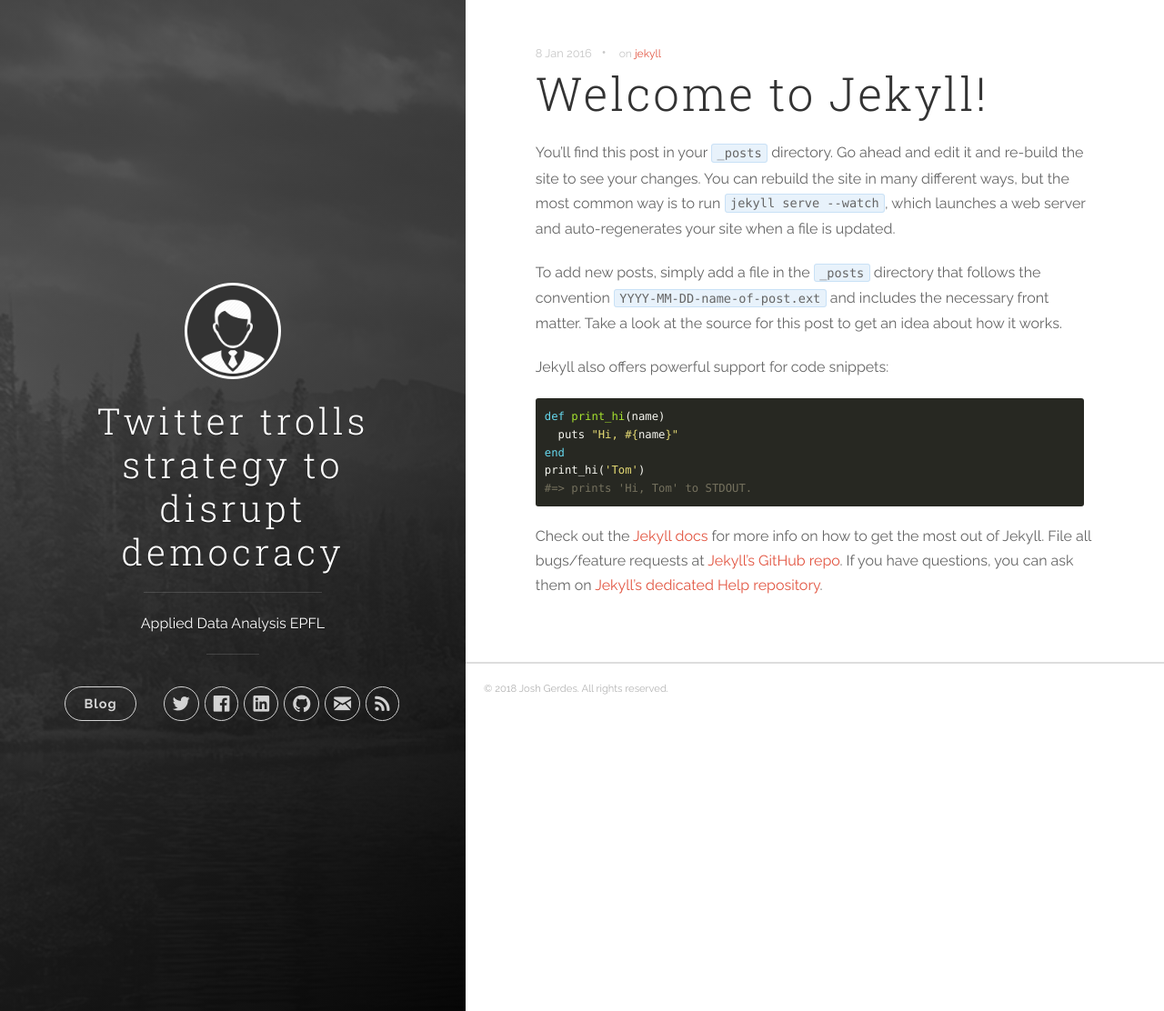
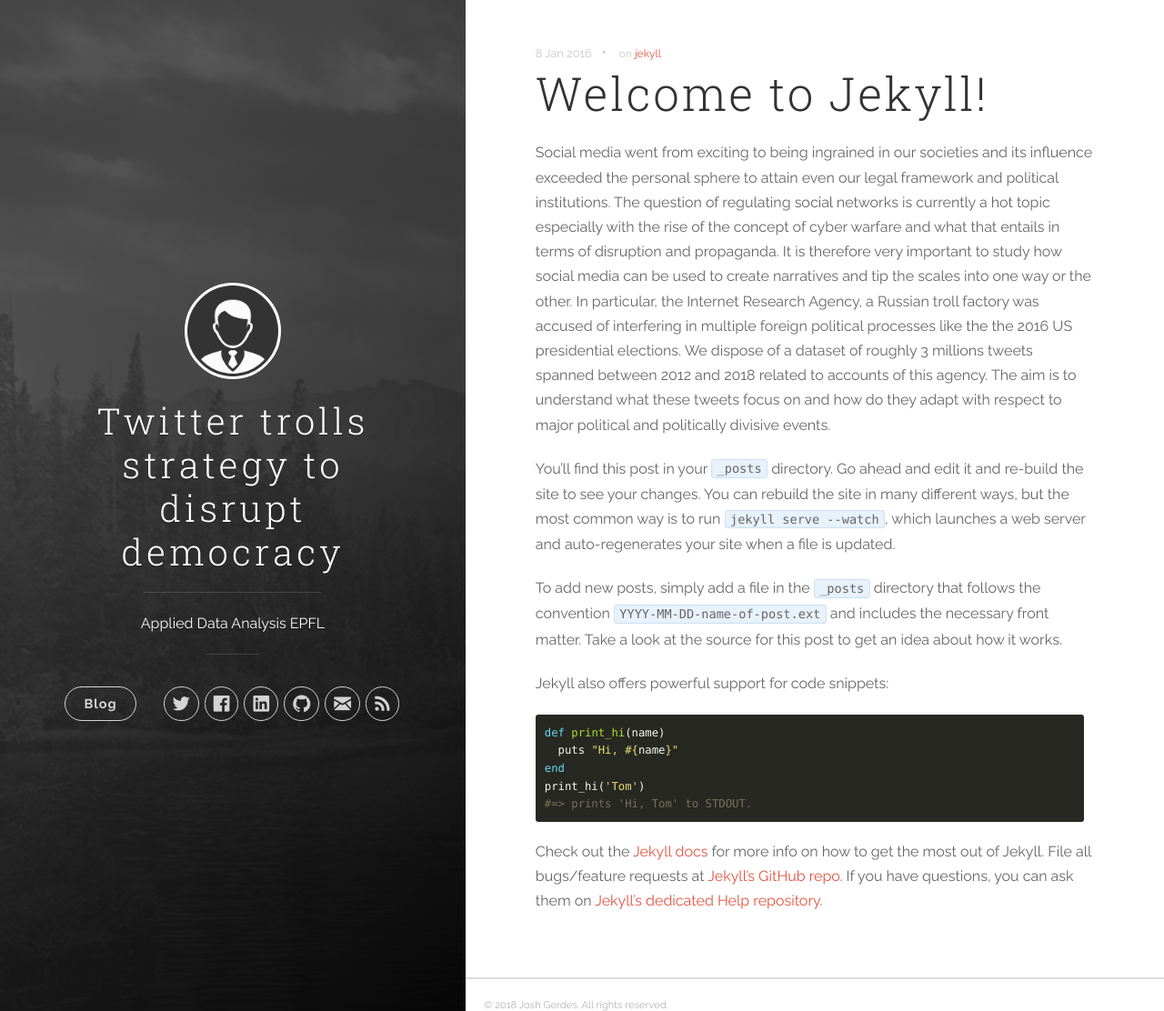
Before and after one commit to ADA-ASJL/ADA-ASJL.github.io, a Jekyll site: the page built from _posts/2016-01-08-welcome-to-jekyll.markdown, in a window 1280 px wide and 1112 px high. Shown: the whole window at 91% size. Built offline with Jekyll 4.4.1, drawn with Linux system fonts in a browser that asks for light colours.

Commit message:
added intro

```diff
--- a/_posts/2016-01-08-welcome-to-jekyll.markdown
+++ b/_posts/2016-01-08-welcome-to-jekyll.markdown
@@ -4,6 +4,10 @@
 categories: [jekyll]
 tags: [jekyll]
 ---
+
+Social media went from exciting to being ingrained in our societies and its influence exceeded the personal sphere to attain even our legal framework and political institutions. The question of regulating social networks is currently a hot topic especially with the rise of the concept of cyber warfare and what that entails in terms of disruption and propaganda. It is therefore very important to study how social media can be used to create narratives and tip the scales into one way or the other. In particular, the Internet Research Agency, a Russian troll factory was accused of interfering in multiple foreign political processes like the the 2016 US presidential elections. We dispose of a dataset of roughly 3 millions tweets spanned between 2012 and 2018 related to accounts of this agency. The aim is to understand what these tweets focus on and how do they adapt with respect to major political and politically divisive events.
+
+
 You’ll find this post in your `_posts` directory. Go ahead and edit it and re-build the site to see your changes. You can rebuild the site in many different ways, but the most common way is to run `jekyll serve --watch`, which launches a web server and auto-regenerates your site when a file is updated.
 
 To add new posts, simply add a file in the `_posts` directory that follows the convention `YYYY-MM-DD-name-of-post.ext` and includes the necessary front matter. Take a look at the source for this post to get an idea about how it works.
```
Also changed, not shown: 6 other files.
